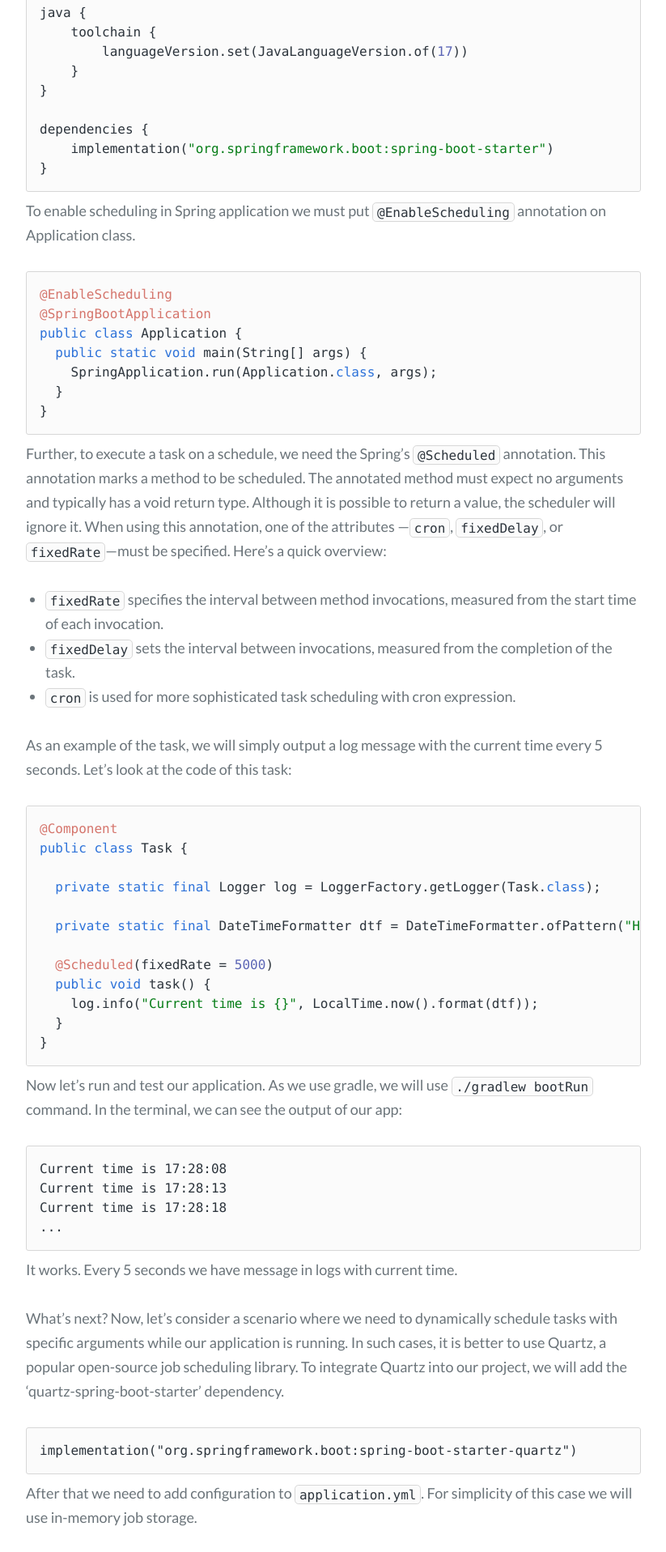
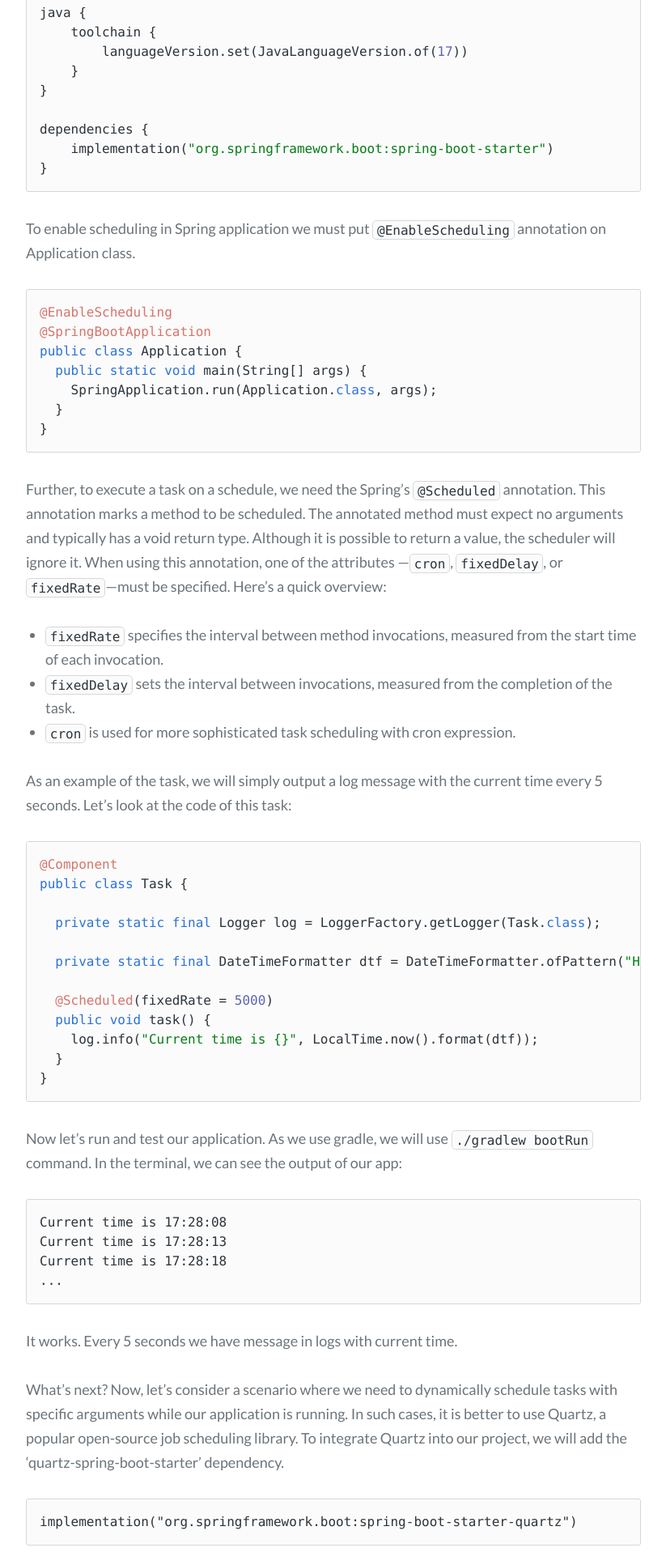
Before and after one commit to AndreyStarikov/andreystarikov.github.io, a Jekyll site: the page built from _posts/2024-03-03-Scheduling-with-Spring-Boot-and-Quartz.md, in a window 1280 px wide. Shown: the part 1421-3338 px from the top of the page at 81% size, without its empty margins (228-1051 px from the left). Built offline with Jekyll 4.4.1, drawn with Linux system fonts in a browser that asks for light colours; some web fonts are replaced; some of the changed text lies outside the part shown.

Commit message:
fixed code block's margin and link on quartz doc

````diff
--- a/_posts/2024-03-03-Scheduling-with-Spring-Boot-and-Quartz.md
+++ b/_posts/2024-03-03-Scheduling-with-Spring-Boot-and-Quartz.md
@@ -102,7 +102,7 @@
             class: org.quartz.simpl.SimpleThreadPool
             threadCount: 1
 ```
-All properties you can find in official documentation: http://www.quartz-scheduler.org/documentation/quartz-2.3.0/configuration/ConfigMain.html
+All properties you can find in official [documentation](http://www.quartz-scheduler.org/documentation/quartz-2.3.0/configuration/ConfigMain.html).
 
 The main components of Quartz are `Job`, `JobDetail`, `Trigger`, and `Scheduler`.
 - `Job` defines the action to schedule.
--- a/_sass/_prism.scss
+++ b/_sass/_prism.scss
@@ -46,7 +46,6 @@
 /* Code blocks */
 pre[class*="language-"] {
   padding: 1em;
-  margin: .5em 0;
   overflow: auto;
   background: _palette(bg);
 }
````
